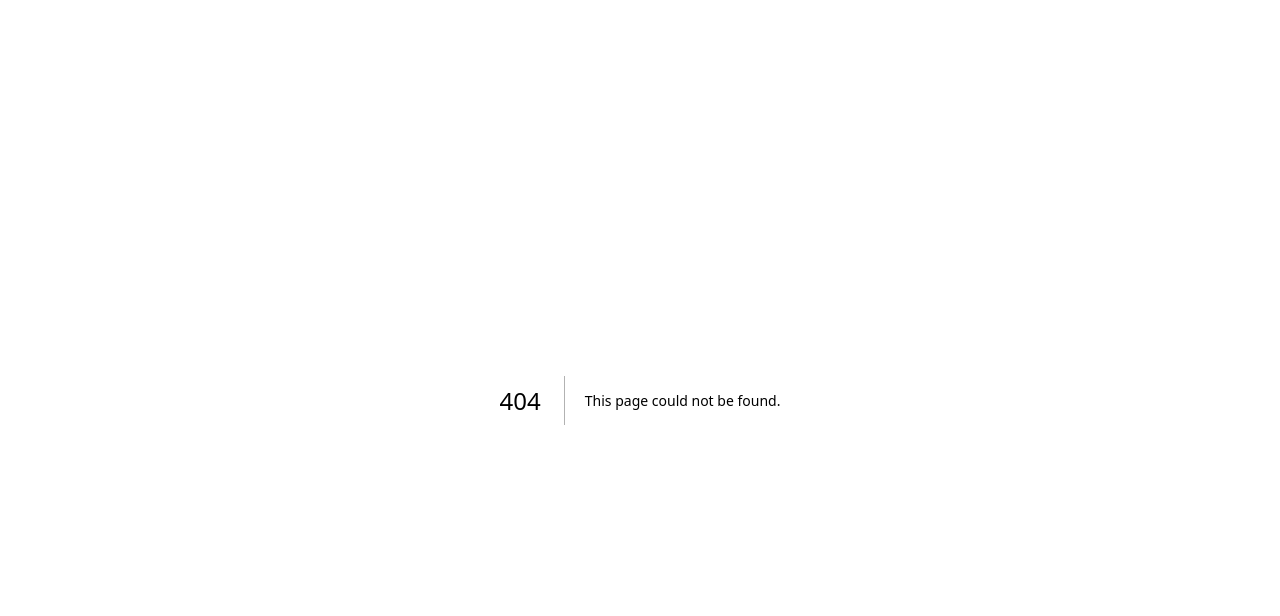
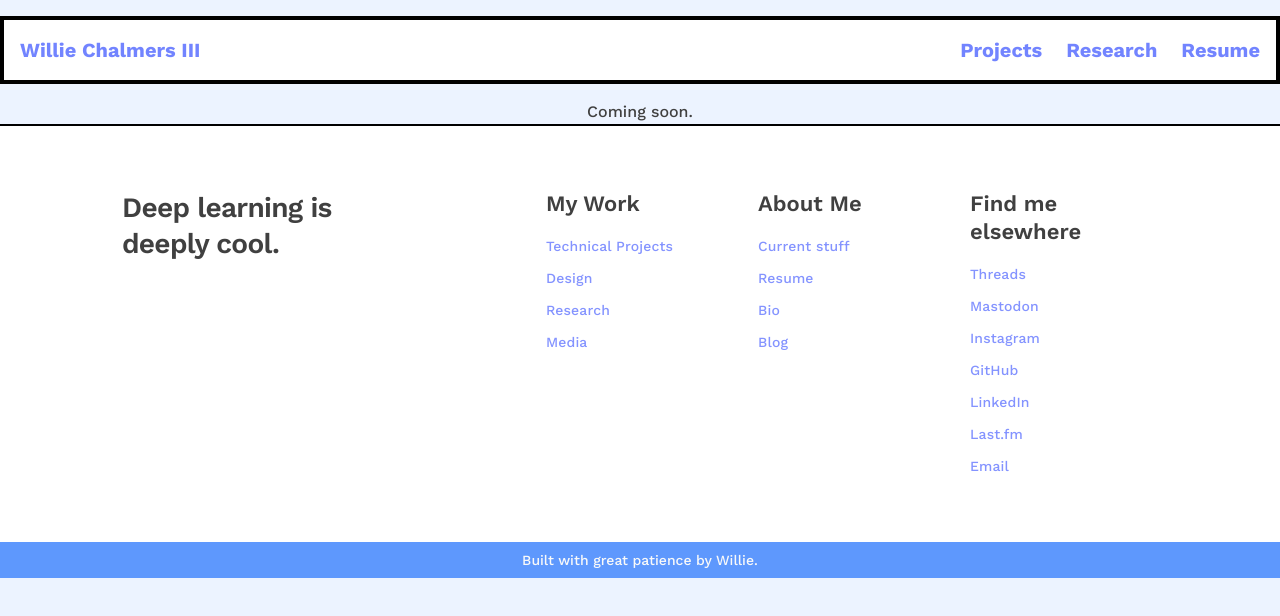
Before and after one commit to WillieCubed/website, a Next.js app: page /research/1 in a window 1280 px wide. Before the commit this address had no page. Shown: the top 616 px of the page. Built offline with nearby package versions, Linux system fonts and the light colour scheme.

Commit message:
chore: Add research project page scaffold

```diff
--- /dev/null
+++ b/app/(pages)/research/[projectId]/page.tsx
@@ -0,0 +1,20 @@
+type ResearchProject = {
+  title: string;
+  description: string;
+};
+
+/**
+ * A page showing off a single research project.
+ *
+ * Route: /research/[projectId]
+ */
+export default function ResearchDetailPage() {
+  return (
+    <div className="max-w-4xl mx-auto text-center">
+      Coming soon.
+      {/* <div className="md:grid md:grid-cols-4 lg:grid-cols-8 xl:grid-cols-12">
+
+      </div> */}
+    </div>
+  );
+}
```
